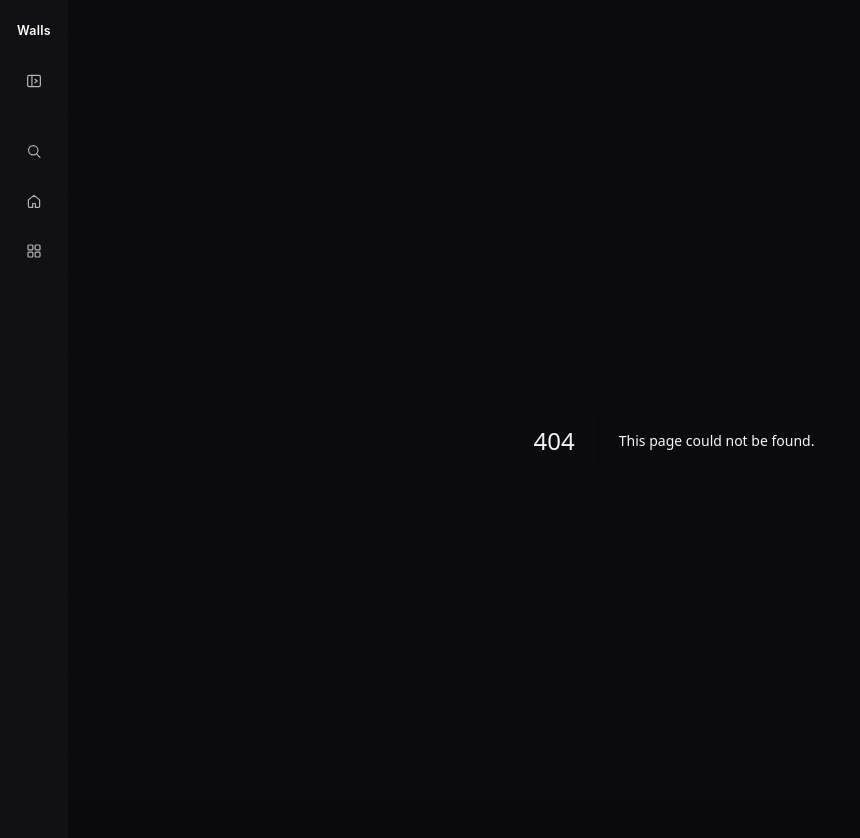
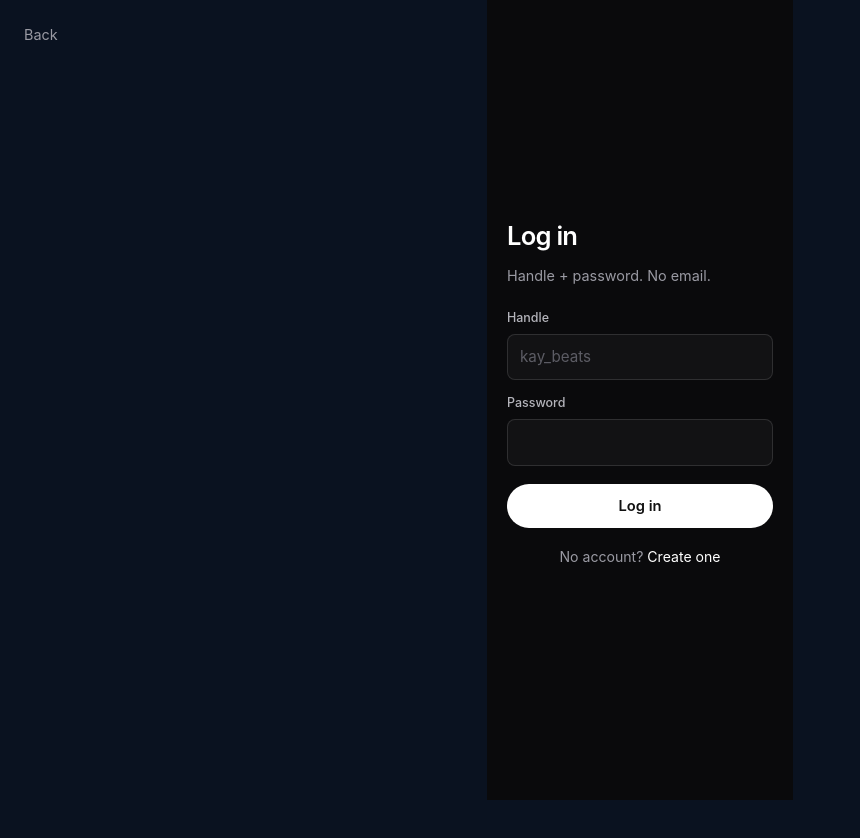
Before and after one commit to lattewei/walls, a Next.js app in the folder apps/web/: page /login in a window 1280 px wide. Before the commit this address had no page. Shown: the top 838 px of the page, without its empty margins (0-860 px from the left). After the commit the page ends 800 px from the top, so only its background shows below. Built offline with nearby package versions, Linux system fonts and the light colour scheme.

Commit message:
feat(web): add login and register pages wired to the API
Handle + password forms post to /api/v1/auth. JWT stored in localStorage. Bare layout without sidebar on auth screens.

```diff
--- a/apps/web/src/app/globals.css
+++ b/apps/web/src/app/globals.css
@@ -139,6 +139,131 @@ body:has(.landing-root) {
 
 .studio.is-landing .studio__main {
   padding: 0;
+}
+
+.auth {
+  min-height: 100dvh;
+  background: #0a0a0c;
+  color: #f5f5f7;
+  display: flex;
+  flex-direction: column;
+  align-items: center;
+  justify-content: center;
+  padding: 32px 20px 48px;
+  font-family: -apple-system, BlinkMacSystemFont, "SF Pro Text", "Segoe UI", sans-serif;
+}
+
+.auth__back {
+  position: absolute;
+  top: 24px;
+  left: 24px;
+  color: #9a9aa3;
+  text-decoration: none;
+  font-size: 0.9rem;
+}
+
+.auth__back:hover {
+  color: #fff;
+}
+
+.auth__card {
+  width: 100%;
+  max-width: 360px;
+  display: flex;
+  flex-direction: column;
+  gap: 14px;
+}
+
+.auth__card h1 {
+  margin: 0;
+  font-size: 1.6rem;
+  font-weight: 600;
+  letter-spacing: -0.03em;
+  color: #fff;
+}
+
+.auth__hint {
+  margin: -4px 0 8px;
+  color: #9a9aa3;
+  font-size: 0.9rem;
+}
+
+.auth__field {
+  display: flex;
+  flex-direction: column;
+  gap: 6px;
+  text-align: left;
+}
+
+.auth__field span {
+  font-size: 0.78rem;
+  color: #b4b4bb;
+  font-weight: 500;
+}
+
+.auth__field input {
+  width: 100%;
+  box-sizing: border-box;
+  border: 1px solid rgba(255, 255, 255, 0.12);
+  background: #121214;
+  color: #fff;
+  border-radius: 8px;
+  padding: 11px 12px;
+  font: inherit;
+  font-size: 0.95rem;
+  outline: none;
+}
+
+.auth__field input:focus {
+  border-color: rgba(255, 255, 255, 0.32);
+}
+
+.auth__field input::placeholder {
+  color: #5c5c64;
+}
+
+.auth__error {
+  margin: 0;
+  color: #f0a8a8;
+  font-size: 0.86rem;
+}
+
+.auth__submit {
+  margin-top: 4px;
+  border: 0;
+  border-radius: 999px;
+  background: #fff;
+  color: #111;
+  font: inherit;
+  font-weight: 600;
+  font-size: 0.92rem;
+  padding: 11px 16px;
+  cursor: pointer;
+}
+
+.auth__submit:hover:not(:disabled) {
+  background: #f2f2f2;
+}
+
+.auth__submit:disabled {
+  opacity: 0.6;
+  cursor: default;
+}
+
+.auth__alt {
+  margin: 4px 0 0;
+  text-align: center;
+  color: #9a9aa3;
+  font-size: 0.88rem;
+}
+
+.auth__alt a {
+  color: #fff;
+  text-decoration: none;
+}
+
+.auth__alt a:hover {
+  text-decoration: underline;
 }
 
 .studio::before {
--- /dev/null
+++ b/apps/web/src/app/login/page.tsx
@@ -0,0 +1,12 @@
+import type { Metadata } from "next";
+
+import { AuthForm } from "@/components/auth-form";
+import { site } from "@/content/site";
+
+export const metadata: Metadata = {
+  title: `Log in · ${site.name}`,
+};
+
+export default function LoginPage() {
+  return <AuthForm mode="login" />;
+}
--- /dev/null
+++ b/apps/web/src/app/register/page.tsx
@@ -0,0 +1,12 @@
+import type { Metadata } from "next";
+
+import { AuthForm } from "@/components/auth-form";
+import { site } from "@/content/site";
+
+export const metadata: Metadata = {
+  title: `Create account · ${site.name}`,
+};
+
+export default function RegisterPage() {
+  return <AuthForm mode="register" />;
+}
--- /dev/null
+++ b/apps/web/src/components/auth-form.tsx
@@ -0,0 +1,118 @@
+"use client";
+
+import Link from "next/link";
+import { useRouter } from "next/navigation";
+import { FormEvent, useState } from "react";
+
+import { ApiRequestError } from "@/lib/api";
+import { login, register } from "@/lib/auth";
+
+type Mode = "login" | "register";
+
+export function AuthForm({ mode }: { mode: Mode }) {
+  const router = useRouter();
+  const [handle, setHandle] = useState("");
+  const [password, setPassword] = useState("");
+  const [displayName, setDisplayName] = useState("");
+  const [error, setError] = useState<string | null>(null);
+  const [busy, setBusy] = useState(false);
+
+  async function onSubmit(e: FormEvent) {
+    e.preventDefault();
+    setError(null);
+    setBusy(true);
+    try {
+      if (mode === "login") {
+        await login(handle.trim(), password);
+      } else {
+        await register(handle.trim(), password, displayName.trim() || undefined);
+      }
+      router.push("/app");
+      router.refresh();
+    } catch (err) {
+      if (err instanceof ApiRequestError) {
+        setError(err.message);
+      } else {
+        setError("Could not reach the API. Is it running on :8080?");
+      }
+    } finally {
+      setBusy(false);
+    }
+  }
+
+  const title = mode === "login" ? "Log in" : "Create account";
+  const submit = mode === "login" ? "Log in" : "Create account";
+  const alt =
+    mode === "login" ? (
+      <>
+        No account? <Link href="/register">Create one</Link>
+      </>
+    ) : (
+      <>
+        Already have one? <Link href="/login">Log in</Link>
+      </>
+    );
+
+  return (
+    <div className="auth">
+      <Link href="/app" className="auth__back">
+        Back
+      </Link>
+      <form className="auth__card" onSubmit={onSubmit}>
+        <h1>{title}</h1>
+        <p className="auth__hint">Handle + password. No email.</p>
+
+        <label className="auth__field">
+          <span>Handle</span>
+          <input
+            name="handle"
+            autoComplete="username"
+            autoCapitalize="none"
+            spellCheck={false}
+            value={handle}
+            onChange={(e) => setHandle(e.target.value)}
+            placeholder="kay_beats"
+            required
+            minLength={3}
+            maxLength={32}
+            pattern="[a-zA-Z0-9_]+"
+          />
+        </label>
+
+        {mode === "register" ? (
+          <label className="auth__field">
+            <span>Display name</span>
+            <input
+              name="display_name"
+              autoComplete="nickname"
+              value={displayName}
+              onChange={(e) => setDisplayName(e.target.value)}
+              placeholder="Kay"
+            />
+          </label>
+        ) : null}
+
+        <label className="auth__field">
+          <span>Password</span>
+          <input
+            name="password"
+            type="password"
+            autoComplete={mode === "login" ? "current-password" : "new-password"}
+            value={password}
+            onChange={(e) => setPassword(e.target.value)}
+            required
+            minLength={8}
+          />
+        </label>
+
+        {error ? <p className="auth__error">{error}</p> : null}
+
+        <button type="submit" className="auth__submit" disabled={busy}>
+          {busy ? "…" : submit}
+        </button>
+
+        <p className="auth__alt">{alt}</p>
+      </form>
+    </div>
+  );
+}
--- a/apps/web/src/components/studio/icons.tsx
+++ b/apps/web/src/components/studio/icons.tsx
@@ -20,6 +20,20 @@ export function IconPanel({ folded }: { folded: boolean }) {
           strokeLinejoin="round"
         />
       )}
+    </svg>
+  );
+}
+
+export function IconUser() {
+  return (
+    <svg width="18" height="18" viewBox="0 0 24 24" fill="none" aria-hidden>
+      <circle cx="12" cy="9" r="3.25" stroke="currentColor" strokeWidth="1.6" />
+      <path
+        d="M5.5 19.2c1.4-2.6 3.6-3.9 6.5-3.9s5.1 1.3 6.5 3.9"
+        stroke="currentColor"
+        strokeWidth="1.6"
+        strokeLinecap="round"
+      />
     </svg>
   );
 }
--- a/apps/web/src/components/studio/shell.tsx
+++ b/apps/web/src/components/studio/shell.tsx
@@ -5,20 +5,20 @@ import { usePathname } from "next/navigation";
 import { useEffect, useState } from "react";
 
 import { site } from "@/content/site";
-import { IconGrid, IconHome, IconPanel, IconSearch } from "./icons";
+import { IconGrid, IconHome, IconPanel, IconSearch, IconUser } from "./icons";
 
 export function StudioShell({ children }: { children: React.ReactNode }) {
   const path = usePathname();
-  const landing = path === "/";
+  const bare = path === "/" || path === "/login" || path === "/register";
   const homeOn = path === "/app";
   const [folded, setFolded] = useState(!homeOn);
 
   useEffect(() => {
-    if (path === "/") return;
+    if (path === "/" || path === "/login" || path === "/register") return;
     setFolded(path !== "/app");
   }, [path]);
 
-  const frame = landing ? "studio is-landing" : folded ? "studio is-folded" : "studio";
+  const frame = bare ? "studio is-landing" : folded ? "studio is-folded" : "studio";
 
   return (
     <div className={frame}>
@@ -48,6 +48,10 @@ export function StudioShell({ children }: { children: React.ReactNode }) {
             <IconGrid />
             <span className="studio__label">Browse</span>
           </Link>
+          <Link href="/login" className="studio__item">
+            <IconUser />
+            <span className="studio__label">Log in</span>
+          </Link>
         </nav>
       </aside>
       <div className="studio__main">{children}</div>
--- /dev/null
+++ b/apps/web/src/lib/api.ts
@@ -0,0 +1,58 @@
+const base = () =>
+  (process.env.NEXT_PUBLIC_API_URL ?? "http://localhost:8080").replace(/\/$/, "");
+
+export type ApiError = {
+  code: string;
+  message: string;
+};
+
+export class ApiRequestError extends Error {
+  status: number;
+  code: string;
+
+  constructor(status: number, code: string, message: string) {
+    super(message);
+    this.status = status;
+    this.code = code;
+  }
+}
+
+export async function apiFetch<T>(
+  path: string,
+  init: RequestInit & { token?: string | null } = {},
+): Promise<T> {
+  const { token, headers: extra, ...rest } = init;
+  const headers = new Headers(extra);
+  if (!headers.has("Content-Type") && rest.body) {
+    headers.set("Content-Type", "application/json");
+  }
+  if (token) {
+    headers.set("Authorization", `Bearer ${token}`);
+  }
+
+  const res = await fetch(`${base()}${path}`, {
+    ...rest,
+    headers,
+  });
+
+  const text = await res.text();
+  let data: unknown = null;
+  if (text) {
+    try {
+      data = JSON.parse(text);
+    } catch {
+      data = null;
+    }
+  }
+
+  if (!res.ok) {
+    const err = data as { error?: ApiError } | null;
+    throw new ApiRequestError(
+      res.status,
+      err?.error?.code ?? "request_failed",
+      err?.error?.message ?? `Request failed (${res.status})`,
+    );
+  }
+
+  return data as T;
+}
--- /dev/null
+++ b/apps/web/src/lib/auth.ts
@@ -0,0 +1,78 @@
+import { apiFetch } from "./api";
+
+const TOKEN_KEY = "walls_token";
+const USER_KEY = "walls_user";
+
+export type AuthUser = {
+  id: string;
+  handle: string;
+  display_name: string;
+  role: string;
+  created_at: string;
+};
+
+export type AuthSession = {
+  user: AuthUser;
+  access_token: string;
+  token_type: string;
+  expires_at: string;
+};
+
+export function getToken(): string | null {
+  if (typeof window === "undefined") return null;
+  return localStorage.getItem(TOKEN_KEY);
+}
+
+export function getStoredUser(): AuthUser | null {
+  if (typeof window === "undefined") return null;
+  const raw = localStorage.getItem(USER_KEY);
+  if (!raw) return null;
+  try {
+    return JSON.parse(raw) as AuthUser;
+  } catch {
+    return null;
+  }
+}
+
+export function saveSession(session: AuthSession) {
+  localStorage.setItem(TOKEN_KEY, session.access_token);
+  localStorage.setItem(USER_KEY, JSON.stringify(session.user));
+}
+
+export function clearSession() {
+  localStorage.removeItem(TOKEN_KEY);
+  localStorage.removeItem(USER_KEY);
+}
+
+export async function login(handle: string, password: string) {
+  const session = await apiFetch<AuthSession>("/api/v1/auth/login", {
+    method: "POST",
+    body: JSON.stringify({ handle, password }),
+  });
+  saveSession(session);
+  return session;
+}
+
+export async function register(handle: string, password: string, displayName?: string) {
+  const session = await apiFetch<AuthSession>("/api/v1/auth/register", {
+    method: "POST",
+    body: JSON.stringify({
+      handle,
+      password,
+      display_name: displayName || undefined,
+    }),
+  });
+  saveSession(session);
+  return session;
+}
+
+export async function logout() {
+  const token = getToken();
+  try {
+    if (token) {
+      await apiFetch("/api/v1/auth/logout", { method: "POST", token });
+    }
+  } finally {
+    clearSession();
+  }
+}
```
